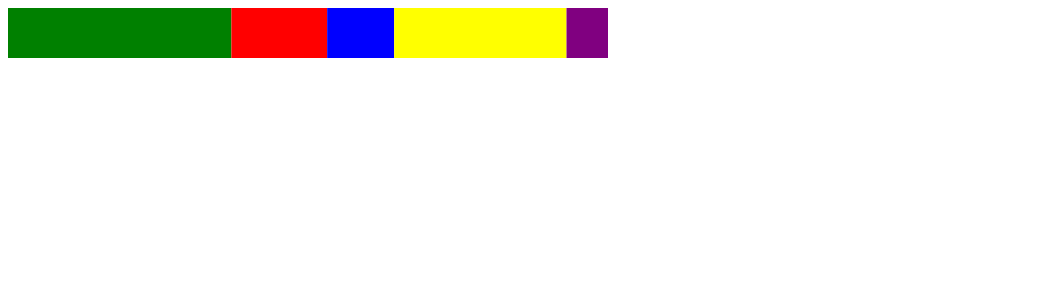
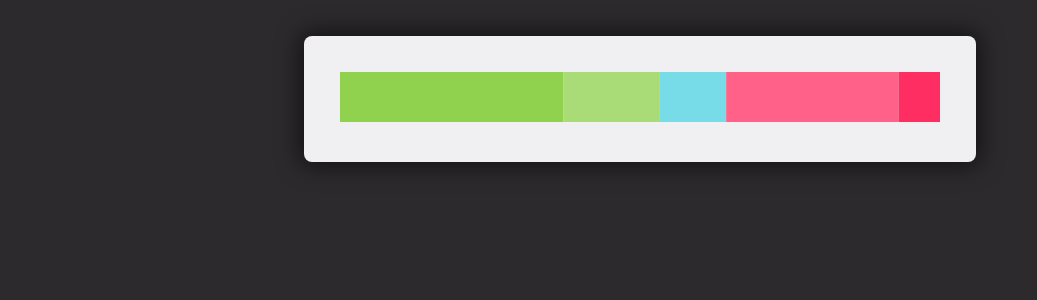
Before and after one commit to guroyer/react-svg-graphs, a React app: page / in a window 1280 px wide. Shown: the top 300 px of the page, without its empty margins (0-1037 px from the left). Built offline with nearby package versions, Linux system fonts and the light colour scheme.

Commit message:
files I forgot to commit

```diff
--- a/package.json
+++ b/package.json
@@ -24,6 +24,8 @@
     "clean-webpack-plugin": "^0.1.19",
     "css-loader": "^1.0.0",
     "file-loader": "^2.0.0",
+    "less": "^3.8.1",
+    "less-loader": "^4.1.0",
     "react": "^16.5.2",
     "react-dom": "^16.5.2",
     "source-map-loader": "^0.2.4",
--- a/src/App.tsx
+++ b/src/App.tsx
@@ -1,8 +1,9 @@
-import React, { Component } from "react";
+import React, { PureComponent } from "react";
 
 import HorizontalStackGraphDemo from "examples/horizontal-stack-graph-demo/HorizontalStackGraphDemo";
+import "./app.less";
 
-class App extends Component<{}, {}> {
+class App extends PureComponent {
     render() {
         return (
             <div className="app-root">
--- a/src/examples/horizontal-stack-graph-demo/HorizontalStackGraphDemo.tsx
+++ b/src/examples/horizontal-stack-graph-demo/HorizontalStackGraphDemo.tsx
@@ -1,13 +1,14 @@
 import React, { PureComponent } from "react";
 
 import HorizontalStackGraph from "graphs/stack-graph/HorizontalStackGraph";
+import "./horizontalStackGraphDemo.less";
 
 const units = [
-    {value: 70, color: "green"},
-    {value: 30, color: "red"},
-    {value: 21, color: "blue"},
-    {value: 54, color: "yellow"},
-    {value: 13, color: "purple"}
+    {value: 70, color: "#90d24d"},
+    {value: 30, color: "#a9dc76"},
+    {value: 21, color: "#78dce8"},
+    {value: 54, color: "#ff6188"},
+    {value: 13, color: "#ff2e62"}
 ];
 
 class HorizontalStackGraphDemo extends PureComponent {
```
